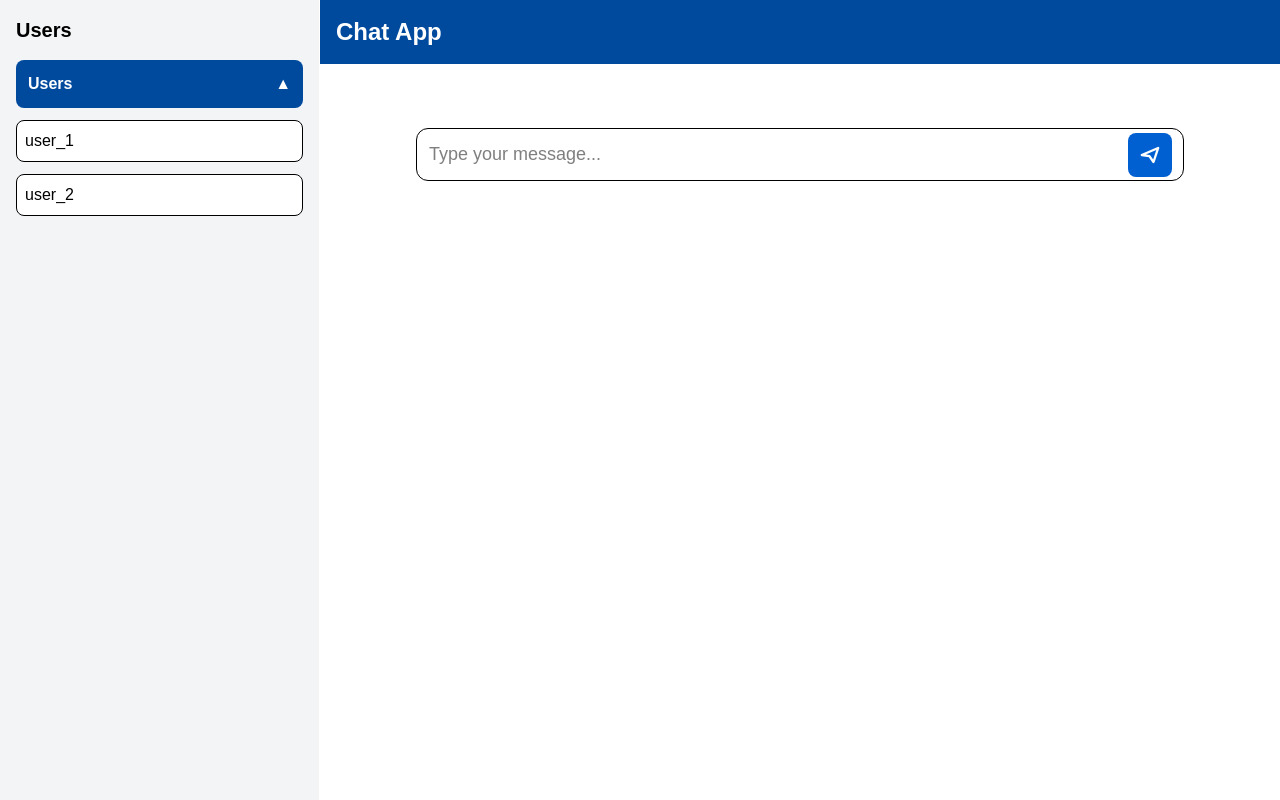
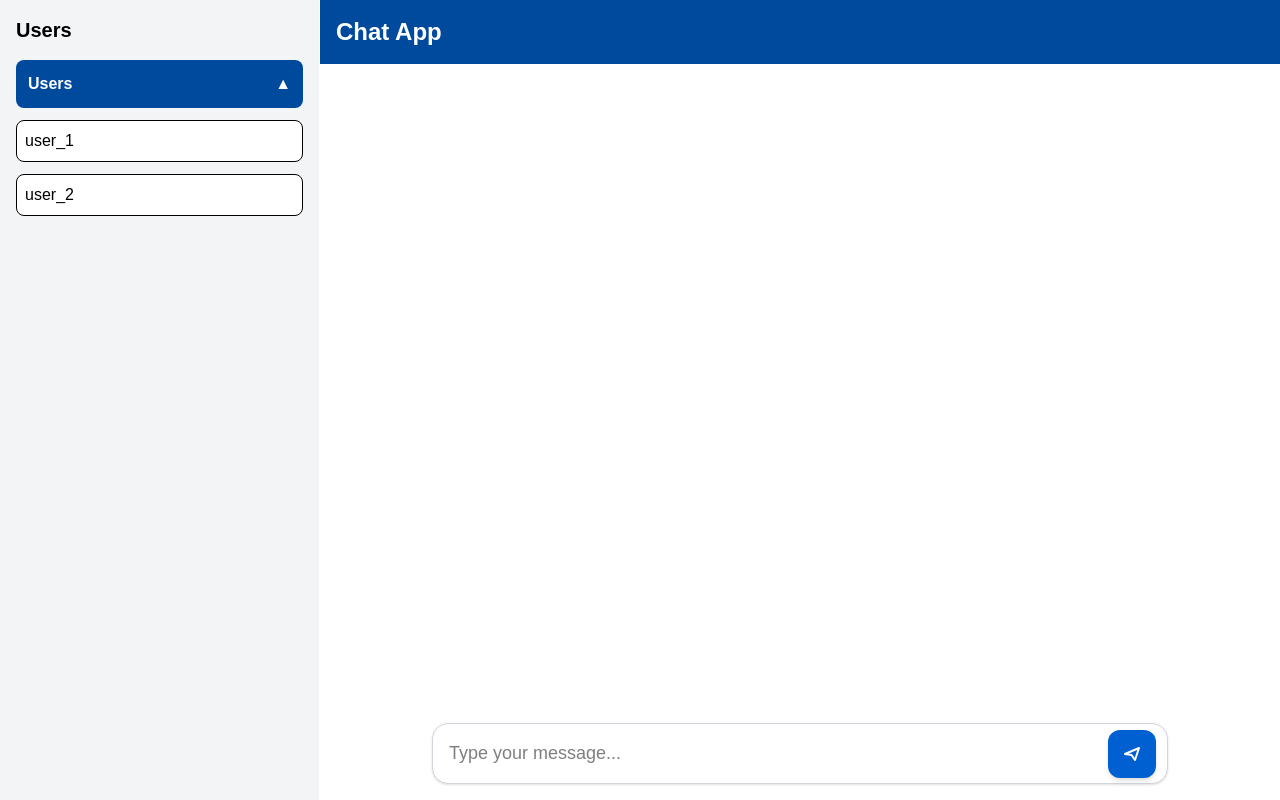
Before and after one commit to ahmadAlhussni97/chat_bot, a Next.js app: page /chat in a window 1280 px wide. Built offline with nearby package versions, Linux system fonts and the light colour scheme.

Commit message:
update whole layout

```diff
--- a/app/chat/page.tsx
+++ b/app/chat/page.tsx
@@ -158,11 +158,12 @@ export default function ChatPage() {
             </div>
 
             <div className="flex-1 flex flex-col">
-                <div className="p-4 bg-[#004a9e] text-white mb-4">
+                {/* TOP BAR */}
+                <div className="p-4 bg-[#004a9e] text-white">
                     <h1 className="text-2xl font-bold">Chat App</h1>
                 </div>
 
-                <div className="mx-[10%]">
+                <div className="flex flex-col flex-1 mx-[10%]">
 
                     {/* MESSAGE BOX */}
                     <div className="flex-1 overflow-y-auto p-4 rounded-xl space-y-3">
@@ -255,9 +256,21 @@ export default function ChatPage() {
                     </div>
 
                     {/* INPUT BOX */}
-                    <div className="relative mt-4 text-[18px]">
+                    <div className="relative m-4 text-[18px]">
                         <input
-                            className="w-full p-3 pr-16 border rounded-xl text-black"
+                            className="
+                                    w-full p-4 pr-16
+                                    bg-white
+                                    border border-gray-300
+                                    rounded-2xl
+                                    shadow-sm
+                                    focus:outline-none
+                                    focus:ring-2
+                                    focus:ring-[#0060d1]
+                                    focus:border-[#0060d1]
+                                    transition
+                                    text-black
+                                "
                             value={input}
                             onChange={(e) => setInput(e.target.value)}
                             onKeyDown={(e) => {
@@ -266,10 +279,21 @@ export default function ChatPage() {
                             placeholder="Type your message..."
                             disabled={streaming}
                         />
+
                         <button
                             onClick={() => sendMessage()}
-                            className={`absolute right-3 top-1/2 -translate-y-1/2 p-2 rounded-lg text-white transition ${streaming ? "bg-gray-400 cursor-not-allowed" : "bg-[#0060d1] hover:bg-[#004a9e]"
-                                }`}
+                            className={`
+            absolute right-3 top-1/2 -translate-y-1/2
+            p-3
+            rounded-xl
+            text-white
+            shadow-md
+            transition
+            ${streaming
+                                    ? "bg-gray-400 cursor-not-allowed"
+                                    : "bg-[#0060d1] hover:bg-[#004a9e] active:scale-95"
+                                }
+        `}
                             disabled={streaming}
                         >
                             <svg
@@ -278,12 +302,13 @@ export default function ChatPage() {
                                 viewBox="0 0 24 24"
                                 strokeWidth="2"
                                 stroke="currentColor"
-                                className="w-7 h-7"
+                                className="w-6 h-6"
                             >
                                 <path strokeLinecap="round" strokeLinejoin="round" d="M5 12L19 6L15 18L11.5 13L5 12Z" />
                             </svg>
                         </button>
                     </div>
+
 
                 </div>
 
```
